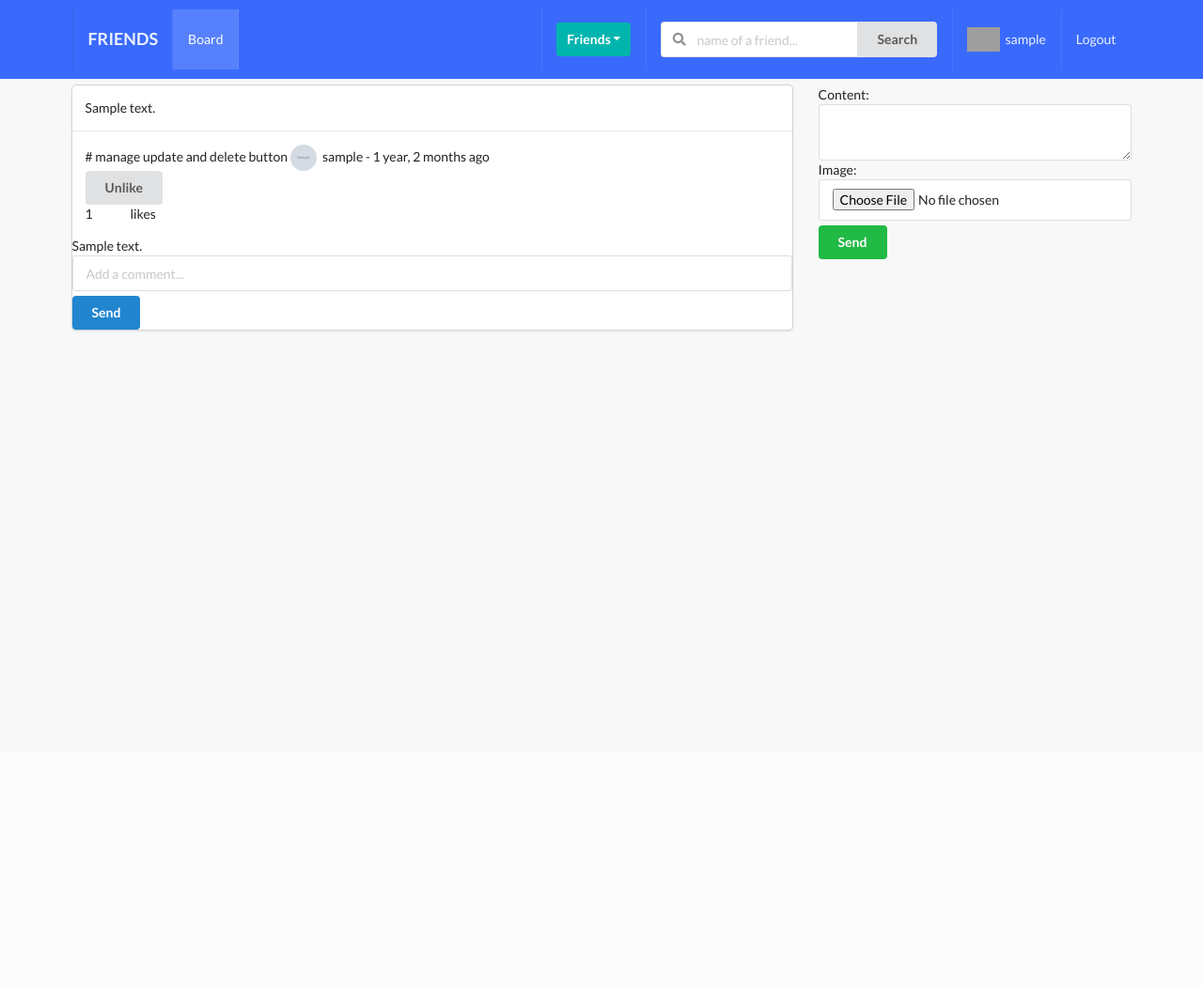
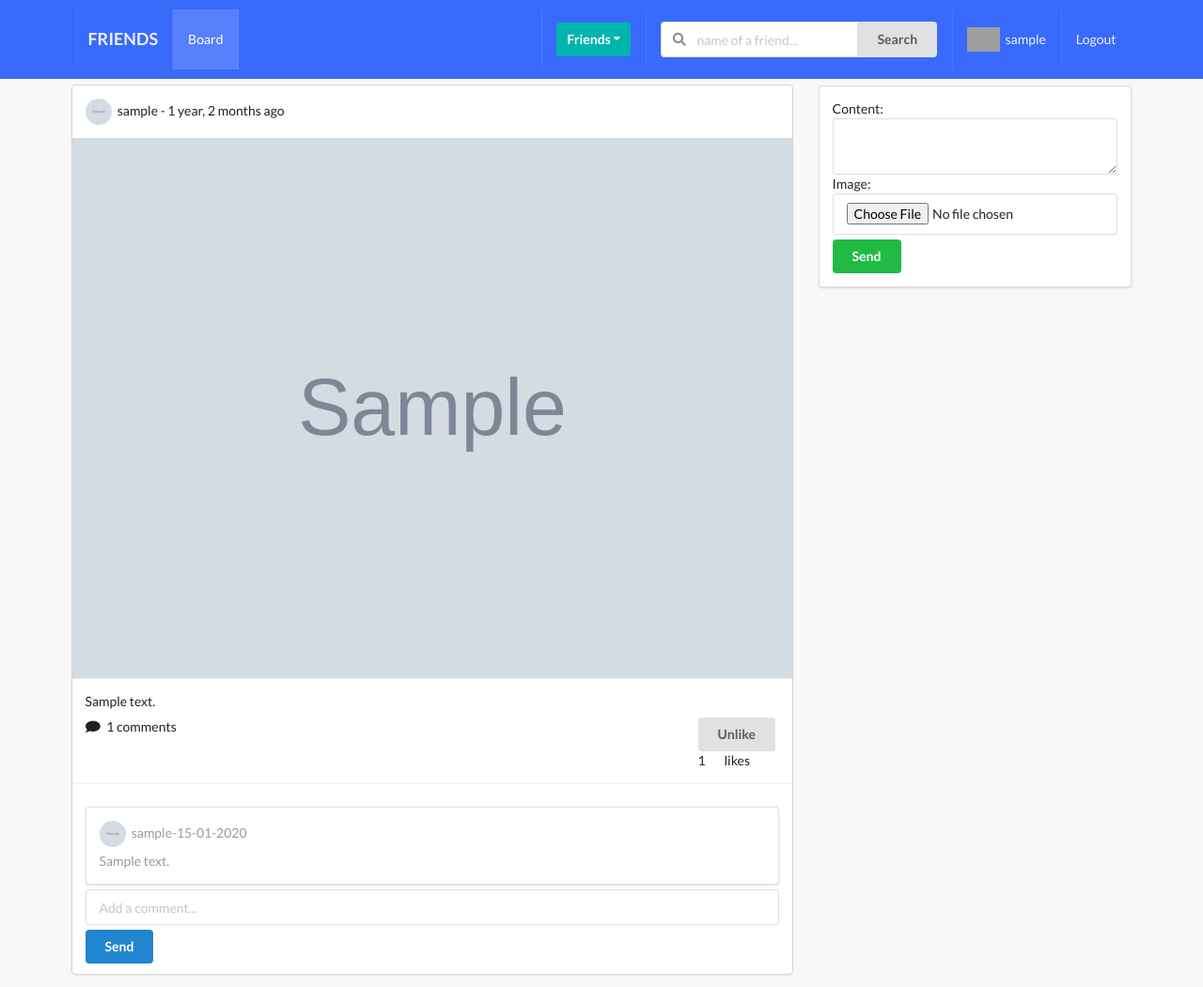
Before and after one commit to sepideh2020/social-network, a Django app: page /posts/ in a window 1280 px wide. Shown: the whole page at 94% size. Before the commit the page ends 353 px from the top, so only its background shows below. Run offline with Django 3.2, Linux system fonts and the light colour scheme; a user stored in the database is signed in; tables that the repository leaves empty hold one stand-in row (values such as "Sample post"); grey boxes marked "Sample" are stand-in pictures; some libraries are stand-ins or nearby versions; grey boxes are pictures that could not be loaded.

Commit message:
comment and like completed:)

```diff
--- a/social_network/posts/templates/posts/main.html
+++ b/social_network/posts/templates/posts/main.html
@@ -1,23 +1,30 @@
 {% extends 'base.html' %}
 
-{% block title %}posts{% endblock title %}
+{% block title %}main page{% endblock title %}
 
 {% block content %}
     <div class="ui grid">
-        <div class="row">
         <div class="eleven wide column">
             {% for obj in qs %}
+
                 <div class="ui fluid card">
                     <div class="content">
-                            {{ obj.content }}
+                        <img class="ui avatar image" src={{ obj.author.avatar.url }}>
+                        {{ obj.author.user }} - {{ obj.created|timesince }} ago
+                    </div>
+                    <div class="ui fluid image">
+                        {% if obj.image %}
+                            <img src={{ obj.image.url }}>
+                        {% endif %}
                     </div>
                     <div class="content">
-                            # manage update and delete button
-                            <img class="ui avatar image" src={{ obj.author.avatar.url }}>
-                            {{ obj.author.user }} - {{ obj.created|timesince }} ago
-                            <form action="{% url 'posts:like-post-view' %}" method="POST">
+                        <p> {{ obj.content }} </p>
+                        <div class="right floated">
+                            <form action="{% url 'posts:like-post-view' %}" method="POST" class='like-form'
+                                  id='{{ obj.id }}'>
                                 {% csrf_token %}
                                 <input type="hidden" name="post_id" value={{ obj.id }}>
+
                                 <button type="submit" class="ui button like-btn{{ obj.id }}">
                                     {% if profile not in obj.liked.all %}
                                         Like
@@ -33,16 +40,29 @@
                                         likes
                                     </div>
                                 </div>
-
                             </form>
                         </div>
-                        <div>
+                        <i class="comment icon"></i>
+                        <span> {{ obj.num_comments }} comments</span>
+                    </div>
+
+                    <div class="extra content">
+                        <div class="mb-5">
+                        </div>
+
                         {% if obj.comment_set.all %}
                             {% for c in obj.comment_set.all %}
-                                    <p>{{ c.body }}</p>
+
+                                <div class="ui segment mb-5">
+                                    <img class="ui avatar image" src={{ c.user.avatar.url }}>
+                                    <span>{{ c.user }}</span>
+                                    <div class='mt-5'>{{ c.body }}</div>
+                                </div>
+
                             {% endfor %}
                         {% endif %}
-                        </div>
+
+
                         <form action="" method="POST" class='ui fluid form'>
                             {% csrf_token %}
                             <input type="hidden" name="post_id" value={{ obj.id }}>
@@ -51,10 +71,13 @@
                             </button>
                         </form>
                     </div>
+                </div>
+
 
             {% endfor %}
         </div>
         <div class="five wide column">
+            <div class="ui segment">
                 {% if post_added %}
                     <div class="ui green message">Post added</div>
                 {% endif %}
```
Also changed, not shown: social_network/posts/migrations/0001_initial.py (added). Lines whose indentation alone changed are shown as unchanged.
